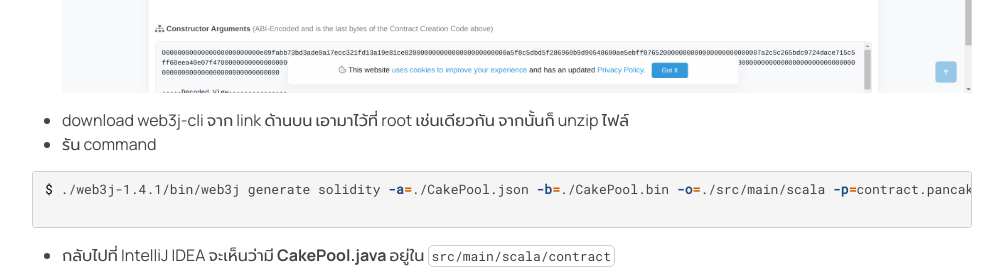
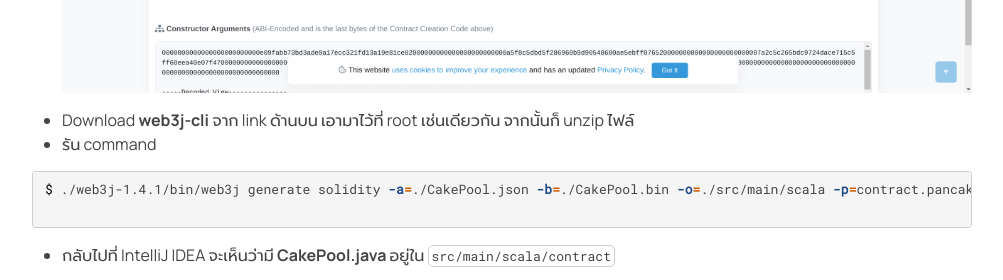
Before and after one commit to oat9002/oat9002.github.io, a Jekyll site: the page built from _posts/2022-05-03-web3j.md, in a window 1280 px wide and 900 px high, scrolled down 3517 px. Shown: the part 151-431 px from the top of the window, without its empty margins (138-1141 px from the left). Built offline with Jekyll 4.4.1, drawn with Linux system fonts in a browser that asks for light colours; nearby versions of some CDN libraries.

Commit message:
:recycle:

````diff
--- a/_posts/2022-05-03-web3j.md
+++ b/_posts/2022-05-03-web3j.md
@@ -47,7 +47,7 @@ title: Query smart contract with Web3j in Scala
 
     ![abi bin](/assets/web3j/abi-bin.png)
 
--   download web3j-cli จาก link ด้านบน เอามาไว้ที่ root เช่นเดียวกัน จากนั้นก็ unzip ไฟล์
+-   Download **web3j-cli** จาก link ด้านบน เอามาไว้ที่ root เช่นเดียวกัน จากนั้นก็ unzip ไฟล์
 -   รัน command
 
 ```bash
````
